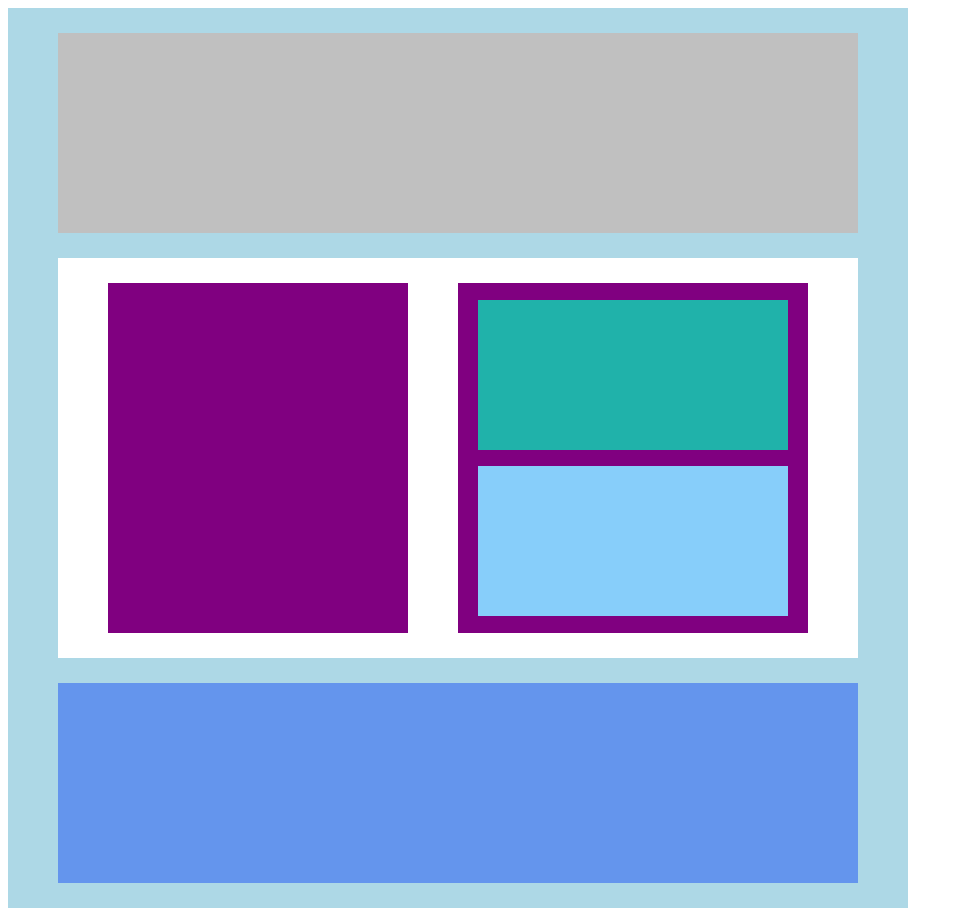
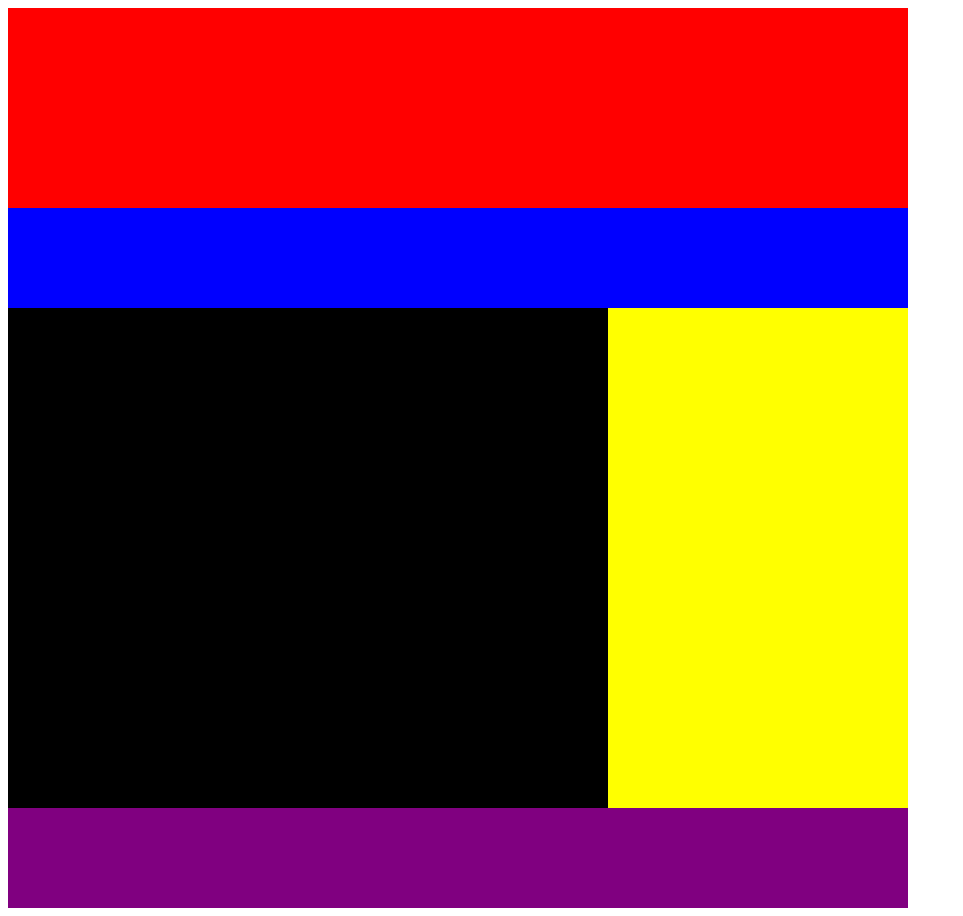
Before and after one commit to Taia13/html.hw, a plain HTML site: page lesson3/lesson3.1.html in a window 1280 px wide. Shown: the whole page, without its empty margins (0-963 px from the left). Drawn offline with Linux system fonts and the light colour scheme.

Commit message:
document-flex2

```diff
--- /dev/null
+++ b/lesson3/flex2.css
@@ -0,0 +1,39 @@
+.wrap{
+    display: flex;
+    flex-direction: column;
+    height: 900px;
+    width: 900px;
+    background: burlywood;
+}
+.a{
+    height: 200px;
+    width: 900px;
+    background: red;
+}
+.b{
+    height: 100px;
+    width: 900px;
+    background: blue;
+}
+.c{
+    display: flex;
+    flex-direction: row;
+    height: 500px;
+    width: 900px;
+    background: green;
+}
+.d{
+    height: 100px;
+    width: 900px;
+    background: purple;
+}
+.e{
+    height: 500px;
+    width: 600px;
+    background: black;
+}
+.f{
+    height: 500px;
+    width: 300px;
+    background: yellow;
+}
--- a/lesson3/lesson3flex.html
+++ b/lesson3/lesson3.1.html
@@ -5,20 +5,19 @@
     <meta name="viewport"
           content="width=device-width, user-scalable=no, initial-scale=1.0, maximum-scale=1.0, minimum-scale=1.0">
     <meta http-equiv="X-UA-Compatible" content="ie=edge">
-    <title>Flex</title>
-    <link rel="stylesheet" href="flax.css">
+    <title>hw2</title>
+    <link rel="stylesheet" href="flex2.css">
 </head>
 <body>
 <div class="wrap">
-    <div class="a box"></div>
-    <div class="b box">
-        <div class="d"></div>
-        <div class="e">
-            <div class="f"></div>
-            <div class="g"></div>
-        </div>
+    <div class="a"></div>
+    <div class="b"></div>
+    <div class="c">
+        <div class="e"></div>
+        <div class="f"></div>
     </div>
-    <div class="c box"></div>
+    <div class="d"></div>
 </div>
+
 </body>
 </html>
```
Also changed, not shown: lesson3/flex.css (renamed from lesson3/flax.css).
